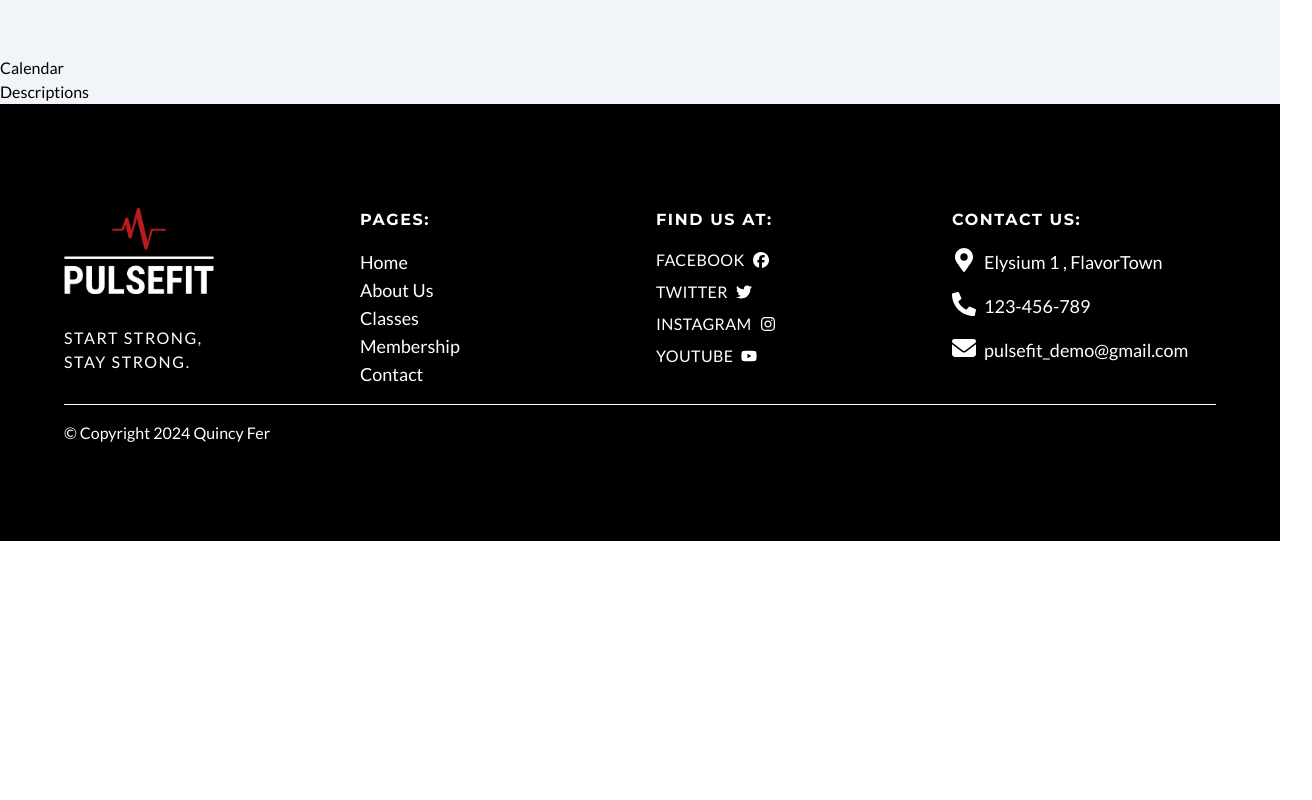
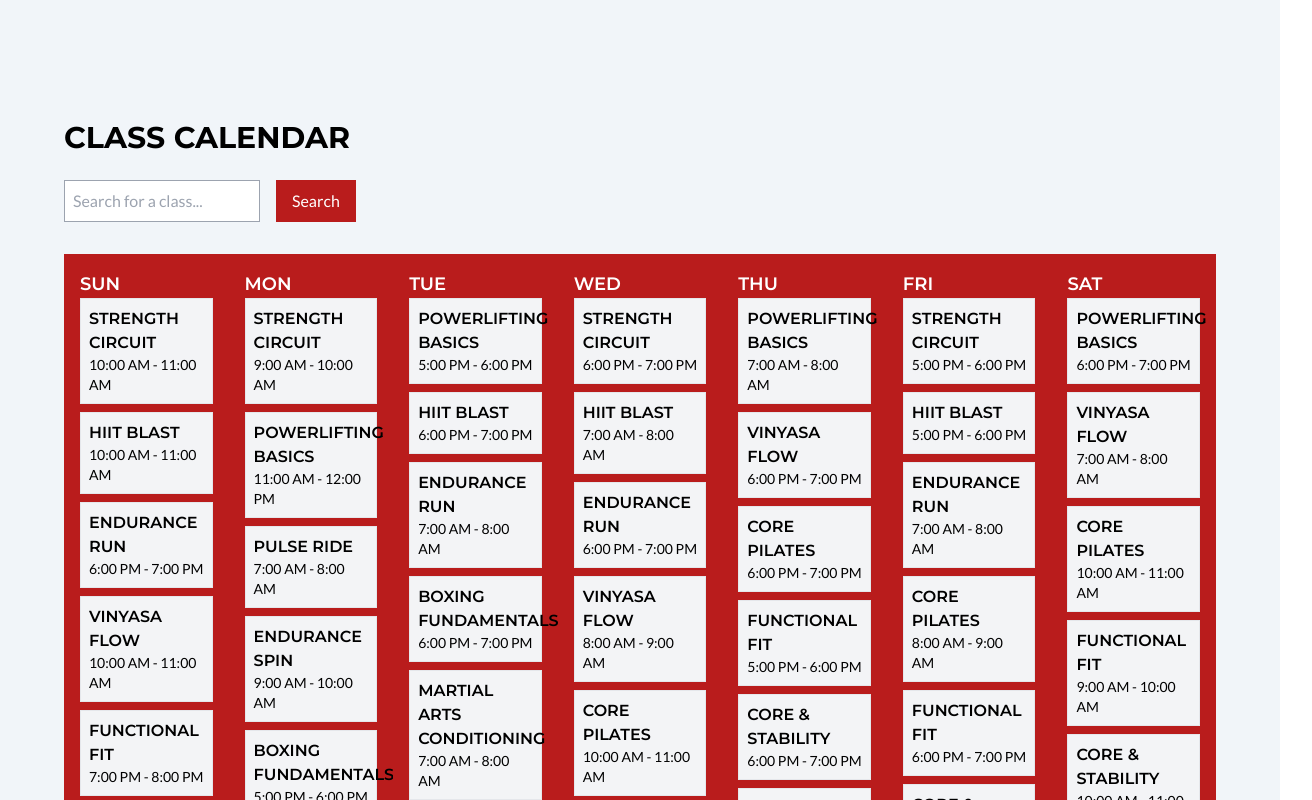
Before and after one commit to Quincy-Fer/pulse-fit, a Next.js app: page /classes in a window 1280 px wide. Shown: the part 760-1560 px from the top of the page, 1312 px wide, since content can reach past the window. Before the commit the page ends 1301 px from the top, so only its background shows below. Built offline with nearby package versions, Linux system fonts and the light colour scheme.

Commit message:
Calendar

```diff
--- a/components/classes/Calendar.tsx
+++ b/components/classes/Calendar.tsx
@@ -1,5 +1,75 @@
+'use client';
+
+import { classesData } from "@/constants";
+import { useState } from "react";
+
 const Calendar = () => {
-  return <div>Calendar</div>;
+  const [searchTerm, setSearchTerm] = useState("");
+  const [filteredClasses, setFilteredClasses] = useState(classesData);
+
+  // Handle the search action
+  const handleSearch = () => {
+    const results = classesData.filter((classItem) =>
+      classItem.name.toLowerCase().includes(searchTerm.toLowerCase())
+    );
+    setFilteredClasses(results);
+  };
+
+  // Create a function to group classes by day for better display
+  const groupByDay = (classes: typeof classesData) => {
+    const grouped: Record<string, typeof classesData> = {};
+
+    ["Sun", "Mon", "Tue", "Wed", "Thu", "Fri", "Sat"].forEach(day => {
+      grouped[day] = classes.filter(classItem => classItem.day === day);
+    });
+
+    return grouped;
+  };
+
+  const groupedClasses = groupByDay(filteredClasses);
+
+  return (
+    <div className="p-16">
+      <h3 className="text-3xl mb-6">Class Calendar</h3>
+      <div className="flex mb-8">
+        <input
+          type="text"
+          placeholder="Search for a class..."
+          value={searchTerm}
+          onChange={(e) => setSearchTerm(e.target.value)}
+          className="p-2 border border-gray-400  mr-4"
+        />
+        <button
+          onClick={handleSearch}
+          className="px-4 py-2 bg-red-700 text-white  hover:bg-black transition-all"
+        >
+          Search
+        </button>
+      </div>
+      <div className="grid grid-cols-7 ">
+
+
+        {["Sun", "Mon", "Tue", "Wed", "Thu", "Fri", "Sat"].map((day) => (
+          <div key={day} className="p-4  bg-red-700">
+            <h3 className="text-lg text-white font-semibold">{day}</h3>
+            {groupedClasses[day].length ? (
+              groupedClasses[day].map((classItem) => (
+                <div
+                  key={classItem.id}
+                  className="p-2 border  bg-gray-100 mb-2"
+                >
+                  <h4 className="text-md font-semibold">{classItem.name}</h4>
+                  <p className="text-sm">{classItem.time}</p>
+                </div>
+              ))
+            ) : (
+              <p className="text-sm text-gray-600">No classes</p>
+            )}
+          </div>
+        ))}
+      </div>
+    </div>
+  );
 };
 
 export default Calendar;
--- a/components/classes/Overview.tsx
+++ b/components/classes/Overview.tsx
@@ -11,11 +11,10 @@ const Overview = () => {
             {SUBPAGE_CLASSES_INTRO.paragraph}
           </p>
         </div>
-        <div className="border border-black">
+        <div className=" relative border border-black w-[600px] h-[400px]">
           <Image
             src="/images/classes-intro.jpg"
-            width={580}
-            height={500}
+            fill={true}
             alt="Smiling Girl"
             className=""
           />
--- a/constants/index.js
+++ b/constants/index.js
@@ -454,3 +454,296 @@ export const SUBPAGE_CLASSES_INTRO = {
            workout—it's an experience. Explore our offerings and find the class\
             that ignites your passion for fitness.",
 };
+
+// data for calendar
+
+export const classesData = [
+  {
+    id: 1,
+    name: 'Strength Circuit',
+    time: '9:00 AM - 10:00 AM',
+    day: 'Mon',
+  },
+  {
+    id: 1,
+    name: 'Strength Circuit',
+    time: '6:00 PM - 7:00 PM',
+    day: 'Wed',
+  },
+  {
+    id: 1,
+    name: 'Strength Circuit',
+    time: '5:00 PM - 6:00 PM',
+    day: 'Fri',
+  },
+  {
+    id: 1,
+    name: 'Strength Circuit',
+    time: '10:00 AM - 11:00 AM',
+    day: 'Sun',
+  },
+  {
+    id: 2,
+    name: 'Powerlifting Basics',
+    time: '11:00 AM - 12:00 PM',
+    day: 'Mon',
+  },
+  {
+    id: 2,
+    name: 'Powerlifting Basics',
+    time: '5:00 PM - 6:00 PM',
+    day: 'Tue',
+  },
+  {
+    id: 2,
+    name: 'Powerlifting Basics',
+    time: '7:00 AM - 8:00 AM',
+    day: 'Thu',
+  },
+  {
+    id: 2,
+    name: 'Powerlifting Basics',
+    time: '6:00 PM - 7:00 PM',
+    day: 'Sat',
+  },
+  {
+    id: 3,
+    name: 'HIIT Blast',
+    time: '6:00 PM - 7:00 PM',
+    day: 'Tue',
+  },
+  {
+    id: 3,
+    name: 'HIIT Blast',
+    time: '7:00 AM - 8:00 AM',
+    day: 'Wed',
+  },
+  {
+    id: 3,
+    name: 'HIIT Blast',
+    time: '5:00 PM - 6:00 PM',
+    day: 'Fri',
+  },
+  {
+    id: 3,
+    name: 'HIIT Blast',
+    time: '10:00 AM - 11:00 AM',
+    day: 'Sun',
+  },
+  {
+    id: 4,
+    name: 'Endurance Run',
+    time: '7:00 AM - 8:00 AM',
+    day: 'Tue',
+  },
+  {
+    id: 4,
+    name: 'Endurance Run',
+    time: '6:00 PM - 7:00 PM',
+    day: 'Wed',
+  },
+  {
+    id: 4,
+    name: 'Endurance Run',
+    time: '7:00 AM - 8:00 AM',
+    day: 'Fri',
+  },
+  {
+    id: 4,
+    name: 'Endurance Run',
+    time: '6:00 PM - 7:00 PM',
+    day: 'Sun',
+  },
+  {
+    id: 5,
+    name: 'Vinyasa Flow',
+    time: '8:00 AM - 9:00 AM',
+    day: 'Wed',
+  },
+  {
+    id: 5,
+    name: 'Vinyasa Flow',
+    time: '6:00 PM - 7:00 PM',
+    day: 'Thu',
+  },
+  {
+    id: 5,
+    name: 'Vinyasa Flow',
+    time: '7:00 AM - 8:00 AM',
+    day: 'Sat',
+  },
+  {
+    id: 5,
+    name: 'Vinyasa Flow',
+    time: '10:00 AM - 11:00 AM',
+    day: 'Sun',
+  },
+  {
+    id: 6,
+    name: 'Core Pilates',
+    time: '10:00 AM - 11:00 AM',
+    day: 'Wed',
+  },
+  {
+    id: 6,
+    name: 'Core Pilates',
+    time: '6:00 PM - 7:00 PM',
+    day: 'Thu',
+  },
+  {
+    id: 6,
+    name: 'Core Pilates',
+    time: '8:00 AM - 9:00 AM',
+    day: 'Fri',
+  },
+  {
+    id: 6,
+    name: 'Core Pilates',
+    time: '10:00 AM - 11:00 AM',
+    day: 'Sat',
+  },
+  {
+    id: 7,
+    name: 'Functional Fit',
+    time: '5:00 PM - 6:00 PM',
+    day: 'Thu',
+  },
+  {
+    id: 7,
+    name: 'Functional Fit',
+    time: '6:00 PM - 7:00 PM',
+    day: 'Fri',
+  },
+  {
+    id: 7,
+    name: 'Functional Fit',
+    time: '9:00 AM - 10:00 AM',
+    day: 'Sat',
+  },
+  {
+    id: 7,
+    name: 'Functional Fit',
+    time: '7:00 PM - 8:00 PM',
+    day: 'Sun',
+  },
+  {
+    id: 8,
+    name: 'Core & Stability',
+    time: '6:00 PM - 7:00 PM',
+    day: 'Thu',
+  },
+  {
+    id: 8,
+    name: 'Core & Stability',
+    time: '7:00 AM - 8:00 AM',
+    day: 'Fri',
+  },
+  {
+    id: 8,
+    name: 'Core & Stability',
+    time: '10:00 AM - 11:00 AM',
+    day: 'Sat',
+  },
+  {
+    id: 8,
+    name: 'Core & Stability',
+    time: '6:00 PM - 7:00 PM',
+    day: 'Sun',
+  },
+  {
+    id: 9,
+    name: 'Pulse Ride',
+    time: '7:00 AM - 8:00 AM',
+    day: 'Mon',
+  },
+  {
+    id: 9,
+    name: 'Pulse Ride',
+    time: '5:00 PM - 6:00 PM',
+    day: 'Wed',
+  },
+  {
+    id: 9,
+    name: 'Pulse Ride',
+    time: '7:00 AM - 8:00 AM',
+    day: 'Fri',
+  },
+  {
+    id: 9,
+    name: 'Pulse Ride',
+    time: '10:00 AM - 11:00 AM',
+    day: 'Sat',
+  },
+  {
+    id: 10,
+    name: 'Endurance Spin',
+    time: '9:00 AM - 10:00 AM',
+    day: 'Mon',
+  },
+  {
+    id: 10,
+    name: 'Endurance Spin',
+    time: '7:00 AM - 8:00 AM',
+    day: 'Wed',
+  },
+  {
+    id: 10,
+    name: 'Endurance Spin',
+    time: '5:00 PM - 6:00 PM',
+    day: 'Fri',
+  },
+  {
+    id: 10,
+    name: 'Endurance Spin',
+    time: '10:00 AM - 11:00 AM',
+    day: 'Sun',
+  },
+  {
+    id: 11,
+    name: 'Boxing Fundamentals',
+    time: '5:00 PM - 6:00 PM',
+    day: 'Mon',
+  },
+  {
+    id: 11,
+    name: 'Boxing Fundamentals',
+    time: '6:00 PM - 7:00 PM',
+    day: 'Tue',
+  },
+  {
+    id: 11,
+    name: 'Boxing Fundamentals',
+    time: '10:00 AM - 11:00 AM',
+    day: 'Thu',
+  },
+  {
+    id: 11,
+    name: 'Boxing Fundamentals',
+    time: '5:00 PM - 6:00 PM',
+    day: 'Sat',
+  },
+  {
+    id: 12,
+    name: 'Martial Arts Conditioning',
+    time: '6:00 PM - 7:00 PM',
+    day: 'Mon',
+  },
+  {
+    id: 12,
+    name: 'Martial Arts Conditioning',
+    time: '7:00 AM - 8:00 AM',
+    day: 'Tue',
+  },
+  {
+    id: 12,
+    name: 'Martial Arts Conditioning',
+    time: '10:00 AM - 11:00 AM',
+    day: 'Thu',
+  },
+  {
+    id: 12,
+    name: 'Martial Arts Conditioning',
+    time: '6:00 PM - 7:00 PM',
+    day: 'Sat',
+  },
+];
```
